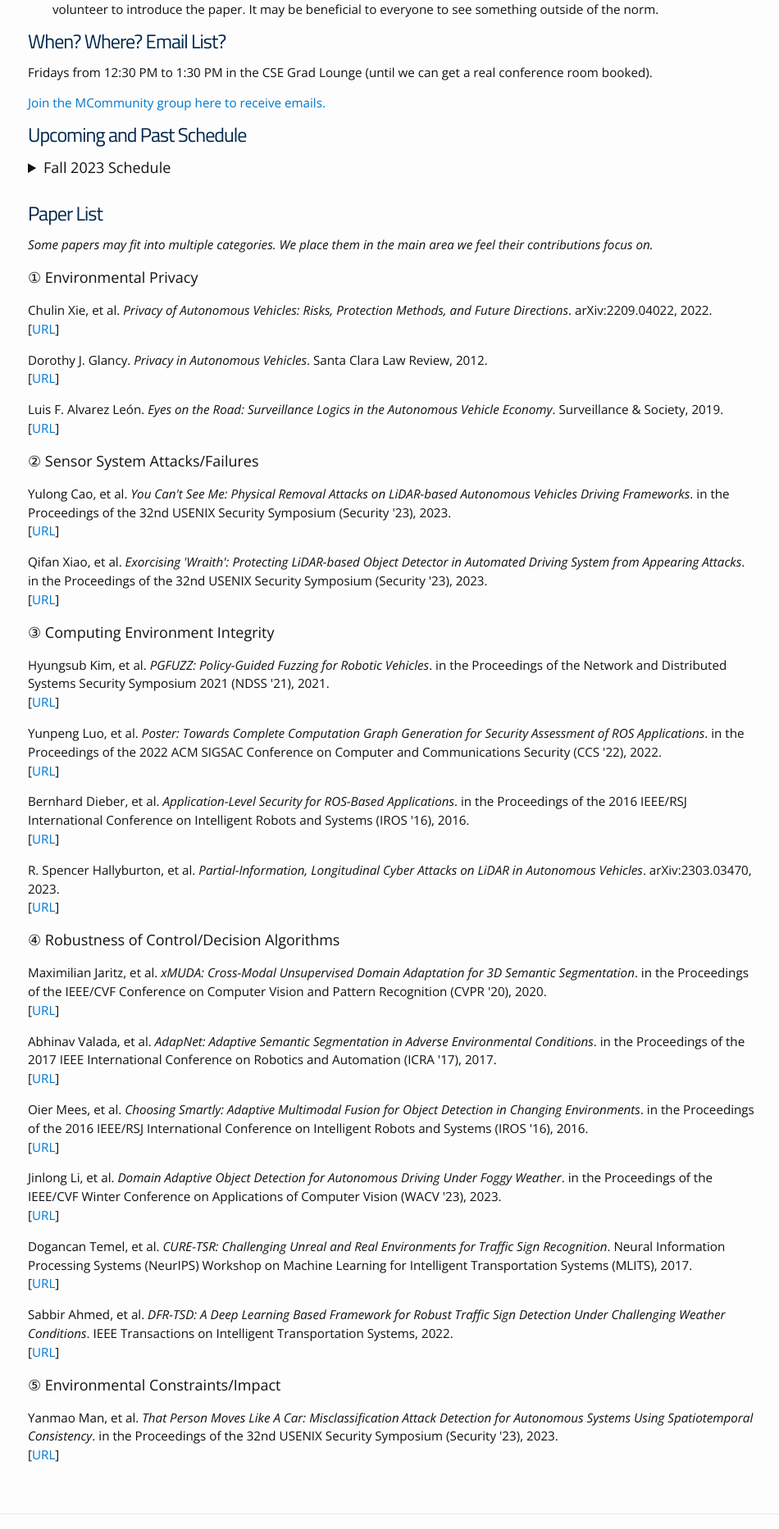
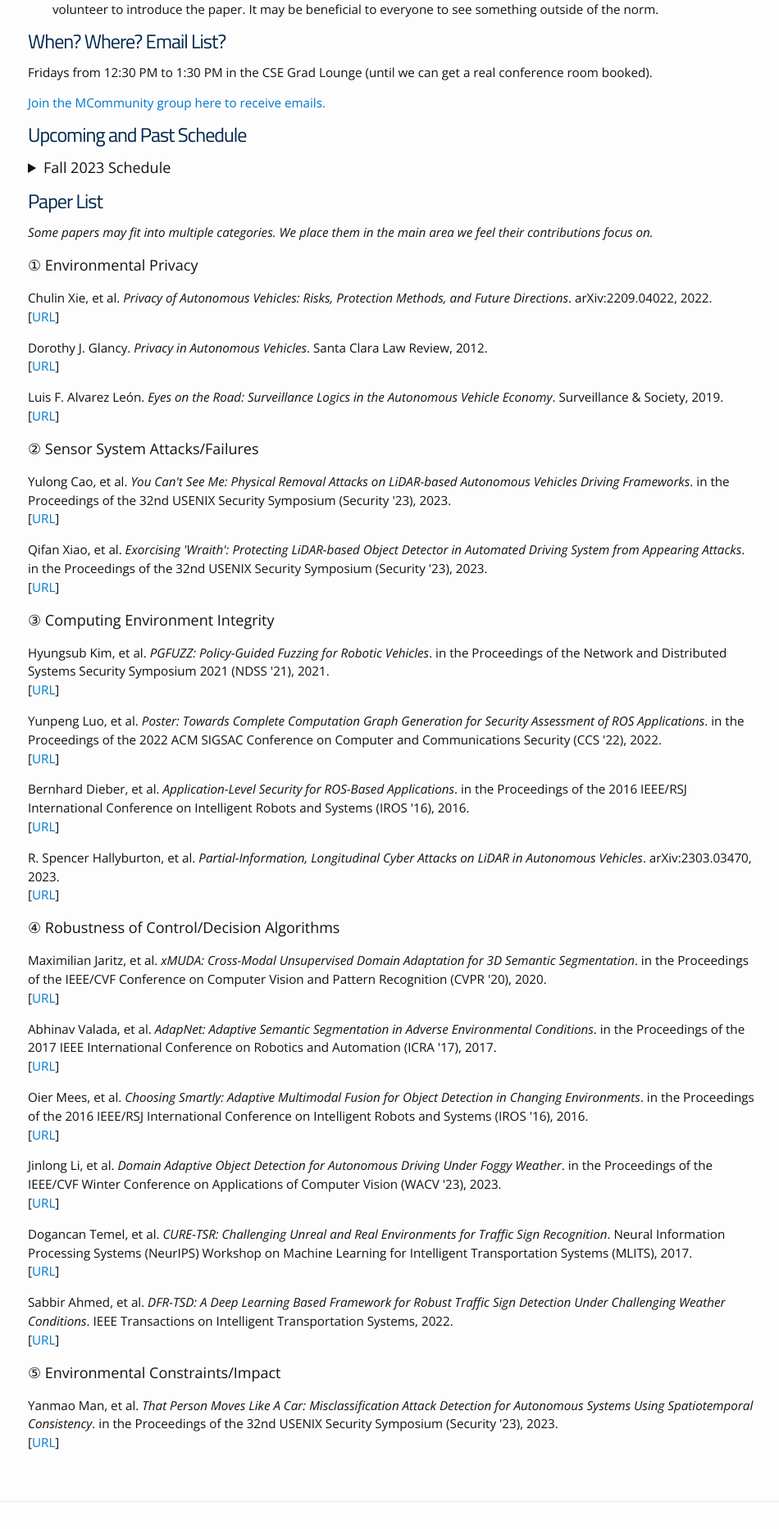
Before and after one commit to noah-curran/noah-curran.github.io, a Jekyll site: the page built from av-safe-sec.md, in a window 1280 px wide. Shown: the part 1481-3346 px from the top of the page at 82% size, without its empty margins (161-1111 px from the left). Built offline with Jekyll 4.4.1, drawn with Linux system fonts in a browser that asks for light colours.

Commit message:
edit details style

```diff
--- a/_sass/_layout.scss
+++ b/_sass/_layout.scss
@@ -283,13 +283,13 @@ details {
 
     }
 
-    margin-bottom: $spacing-unit;
+    margin-bottom: $spacing-unit / 2;
 
-    &.open, &[open] {
-        margin-bottom: $spacing-unit;
-        // summary::before {
-        //     content: "\f150";
-        // }
-    }
+    // &.open, &[open] {
+    //     margin-bottom: $spacing-unit / 2;
+    //     // summary::before {
+    //     //     content: "\f150";
+    //     // }
+    // }
     // color: grey;
 }
```
